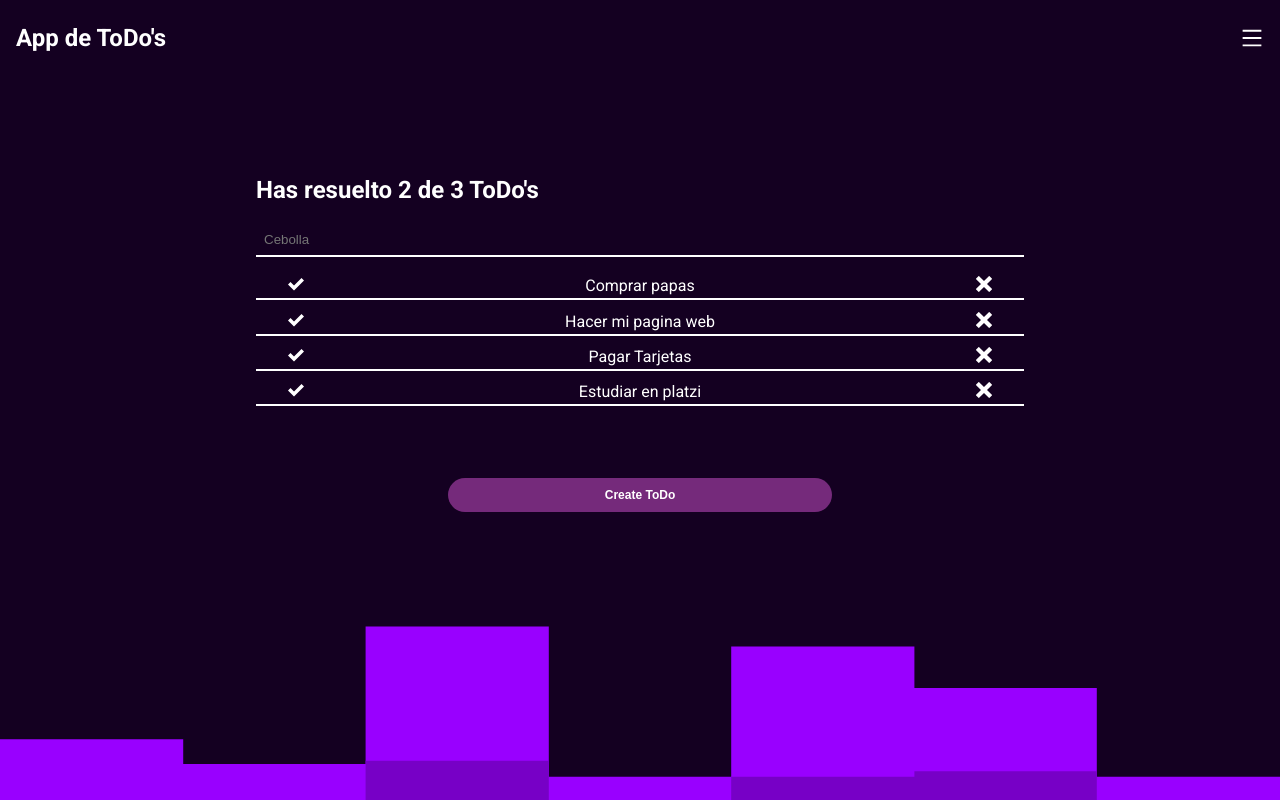
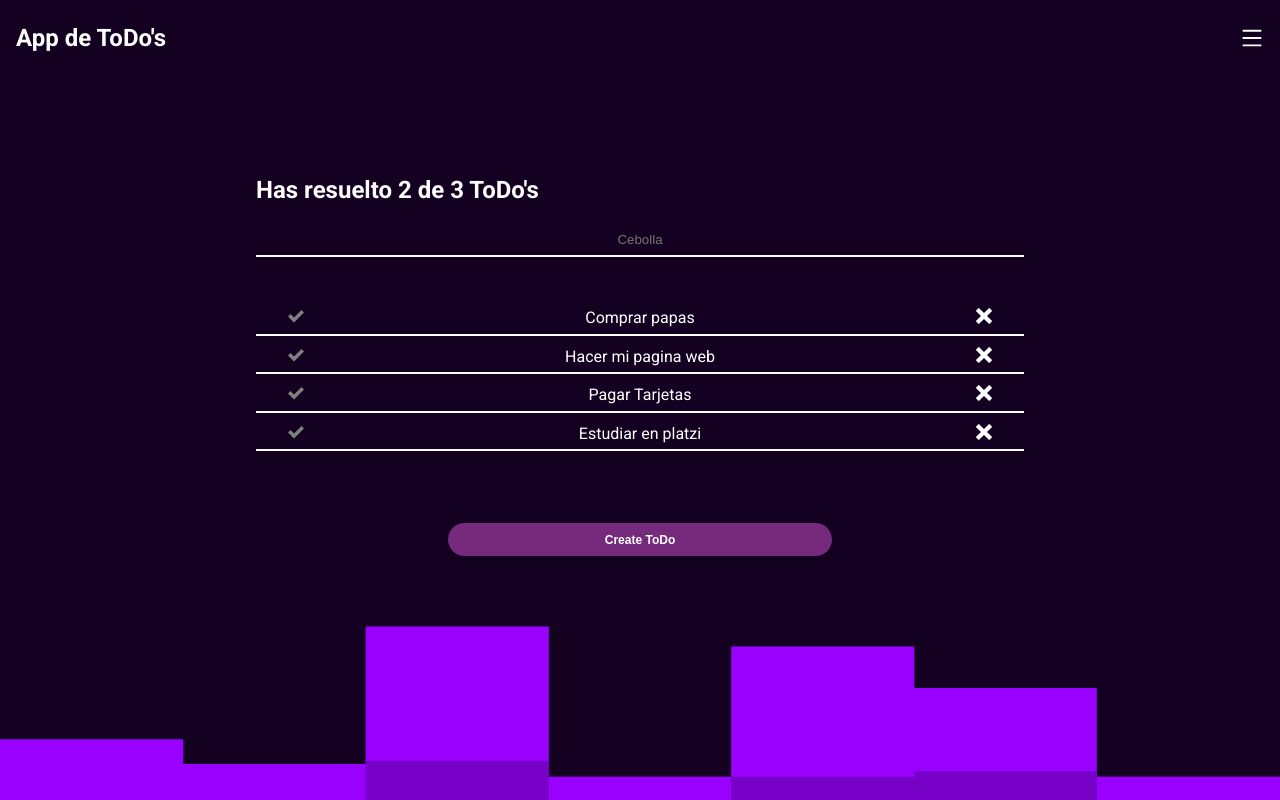
Before and after one commit to Fernu292/todo-app-react, a React app: page / in a window 1280 px wide. Built offline with nearby package versions, Linux system fonts and the light colour scheme.

Commit message:
Agregando state a los componentes

```diff
--- a/src/Components/App.jsx
+++ b/src/Components/App.jsx
@@ -1,4 +1,4 @@
-import React from 'react';
+import React, {useState} from 'react';
 
 //Styles
 import '../styles/App.css';
@@ -18,13 +18,17 @@ import Layer from '../img/layer.svg';
 
 
 const App = () => {
+    const [search, setSearchValue] = useState('');
 
     return (
         <>
             <Header />
             <div className='Todo-app'>
                 <TodoCounter />
-                <TodoSearch />
+                <TodoSearch
+                    search={search}
+                    setSearchValue={setSearchValue}
+                />
                 <TodoList />
                 <CreateTodoButton />
             </div>
--- a/src/Components/CreateTodoButton.jsx
+++ b/src/Components/CreateTodoButton.jsx
@@ -1,9 +1,14 @@
 import React from 'react';
 
 const CreateTodoButton = () => {
+
+    const handleClick = (msg)=>{
+        alert(msg)
+    }
+
     return (
         <button
-            onClick={() => console.log("Diste click")}
+            onClick={() => handleClick("un mensaje")}
         >Create ToDo</button>
      );
 }
--- a/src/Components/TodoItem.jsx
+++ b/src/Components/TodoItem.jsx
@@ -4,11 +4,20 @@ import {ImCheckmark, ImCross} from 'react-icons/im';
 import '../styles/TodoItem.scss';
 
 const TodoItem = ({text, completed}) => {
+
+    const onComplete = ()=>{
+        alert(`Ya completaste el todo ${text}`);
+    }
+
+    const onDelete = ()=>{
+        alert(`Borraste el todo ${text}`);
+    }
+
     return (
         <div className='item'>
-            <ImCheckmark />
+            <ImCheckmark onClick={onComplete} className={`${completed}`}/>
             <li>{text}</li>
-            <ImCross />
+            <ImCross onClick={onDelete} />
         </div>
     );
 }
--- a/src/Components/TodoList.jsx
+++ b/src/Components/TodoList.jsx
@@ -13,7 +13,7 @@ const TodoList = () => {
     return (
         <ul>
             {Todos.map( todo => (
-                <TodoItem key={todo.titulo} text={todo.titulo} state = {todo.complet} />
+                <TodoItem key={todo.titulo} text={todo.titulo} completed = {todo.complet} />
             ))}
         </ul>
     );
--- a/src/Components/TodoSearch.jsx
+++ b/src/Components/TodoSearch.jsx
@@ -1,8 +1,23 @@
-import React from 'react';
+import React, {useState} from 'react';
 
-const TodoSearch = () => {
+const TodoSearch = ({search, setSearchValue}) => {
+
+
+    const handleChange = (e)=>{
+        setSearchValue(e.target.value);
+    }
     return (
-        <input placeholder='Cebolla' type='text' />
+        <>
+            <input
+                placeholder='Cebolla'
+                type='text'
+                value={search}
+                onChange={handleChange}
+            />
+
+            <p>{search}</p>
+        </>
+
     );
 }
 
--- a/src/Layout/Header.jsx
+++ b/src/Layout/Header.jsx
@@ -1,4 +1,4 @@
-import React, {useState} from 'react';
+import React, {useState, useEffect} from 'react';
 import '../styles/Header.scss';
 
 import {AiOutlineMenu, AiOutlineClose} from 'react-icons/ai';
@@ -8,10 +8,10 @@ const Header = () => {
     const [menu, setMenu] = useState(false);
 
     const handleClickMenu = ()=>{
-        console.log('Menu click');
+        setMenu(!menu);
+    }
 
-        setMenu(!menu);
-
+    useEffect(()=>{
         const NavBar = document.getElementById('navbar');
         const Menubtn = document.getElementById('Menu');
 
@@ -22,7 +22,7 @@ const Header = () => {
             NavBar.classList.add('hidden');
             Menubtn.classList.remove('hidden');
         }
-    }
+    },[menu]);
 
     return (
         <header>
--- a/src/styles/App.css
+++ b/src/styles/App.css
@@ -30,6 +30,7 @@ button{
     font-size: 12px;
     margin-top: 3rem;
     cursor: pointer;
+    z-index: 3;
 }
 
 input{
@@ -38,6 +39,7 @@ input{
     background-color: transparent;
     color: white;
     border-bottom: solid white 2px;
+    text-align: center;
 }
 
 input:focus-visible{
--- a/src/styles/TodoItem.scss
+++ b/src/styles/TodoItem.scss
@@ -8,4 +8,13 @@
     padding: 0.2rem 2rem;
     margin-bottom: 0.5rem;
     gap: 1rem;
+    padding-bottom: 0.4rem;
 }
+
+.true {
+    color: green;
+}
+
+.false{
+    color: gray;
+}
```
